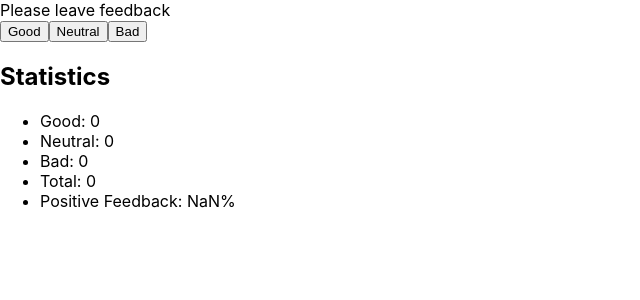
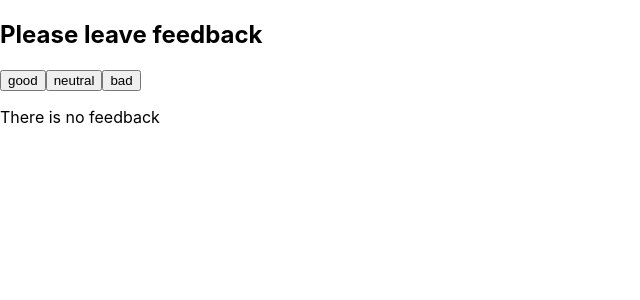
Before and after one commit to viktoriia-2002/goit-react-hw-02-feedback, a React (Create React App) app: page / in a window 1280 px wide. Shown: the top 300 px of the page, without its empty margins (0-640 px from the left). Built offline with nearby package versions, Linux system fonts and the light colour scheme.

Commit message:
task 3 done

```diff
--- a/src/components/feedback-widget/Feedback-widget.jsx
+++ b/src/components/feedback-widget/Feedback-widget.jsx
@@ -1,30 +1,33 @@
 import React from 'react';
 import Statistics from 'components/statistics';
+import FeedbackOptions from 'components/feedbackOptions';
+import Notification from 'components/notification';
 
 class FeedbackWidget extends React.Component {
   state = {
     good: 0,
     neutral: 0,
     bad: 0,
+    hasFeedback: false,
   };
 
-  handleGoodVote = () => {
-    this.setState(prevState => ({
-      good: prevState.good + 1,
+handleVote = (type) => {
+  this.setState((prevState) => ({
+    [type]: prevState[type] + 1,
+    hasFeedback: true,
   }));
 };
 
-  handleNeutralVote = () => {
-    this.setState(prevState => ({
-      neutral: prevState.neutral + 1,
-    }));
+resetFeedback = () => {
+    this.setState({
+      good: 0,
+      neutral: 0,
+      bad: 0,
+      hasFeedback: false,
+    });
   };
 
-  handleBadVote = () => {
-    this.setState(prevState => ({
-      bad: prevState.bad + 1,
-    }));
-  };
+
 
   countTotalFeedback = () => {
     const { good, neutral, bad } = this.state;
@@ -39,24 +42,16 @@ class FeedbackWidget extends React.Component {
   };
 
   render() {
-    const { good, neutral, bad } = this.state;
+    const { good, neutral, bad, hasFeedback } = this.state;
     const totalFeedback = this.countTotalFeedback();
 
     return (
       <div className="FeedbackWidget">
-        <section title='FeedbackWidget__title'>Please leave feedback
-        <div>
-          <button type="button" onClick={this.handleGoodVote}>
-            Good
-          </button>
-          <button type="button" onClick={this.handleNeutralVote}>
-            Neutral
-          </button>
-          <button type="button" onClick={this.handleBadVote}>
-            Bad
-          </button>
-        </div>
+        <section>
+          <h2 className="FeedbackWidget__title">Please leave feedback</h2>
+          <FeedbackOptions options={['good', 'neutral', 'bad']} onVote={this.handleVote} />
         </section>
+        {hasFeedback ? (
           <section>
             <h2 className="FeedbackWidget__title">Statistics</h2>
             <Statistics
@@ -67,7 +62,9 @@ class FeedbackWidget extends React.Component {
               positiveFeedback={this.countPositiveFeedbackPercentage()}
             />
           </section>
-        <section></section>
+        ) : (
+          <Notification message="There is no feedback" />
+        )}
       </div>
     );
   }
--- a/src/components/feedbackOptions/FeedbackOptions.jsx
+++ b/src/components/feedbackOptions/FeedbackOptions.jsx
@@ -1,8 +1,15 @@
-// import React from 'react';
+import React from 'react';
 
+const FeedbackOptions = ({ options, onVote }) => {
+  return (
+    <div>
+      {options.map((option) => (
+        <button key={option} type="button" onClick={() => onVote(option)}>
+          {option}
+        </button>
+      ))}
+    </div>
+  );
+};
 
-// const FeedbackOptions extends React.Component  {
-
-// }
-
-// export default FeedbackOptions;
+export default FeedbackOptions;
--- a/src/components/feedbackOptions/index.js
+++ b/src/components/feedbackOptions/index.js
@@ -1 +1 @@
-export {default} from './FeedbackOptions'
+export {default} from './FeedbackOptions';
--- /dev/null
+++ b/src/components/notification/Notification.jsx
@@ -0,0 +1,7 @@
+import React from "react";
+
+const Notification = ({ message }) => {
+    return <p>{message}</p>;
+  };
+
+  export default Notification;
--- /dev/null
+++ b/src/components/notification/index.js
@@ -0,0 +1 @@
+export {default} from './Notification';
```
Lines whose indentation alone changed are shown as unchanged.
